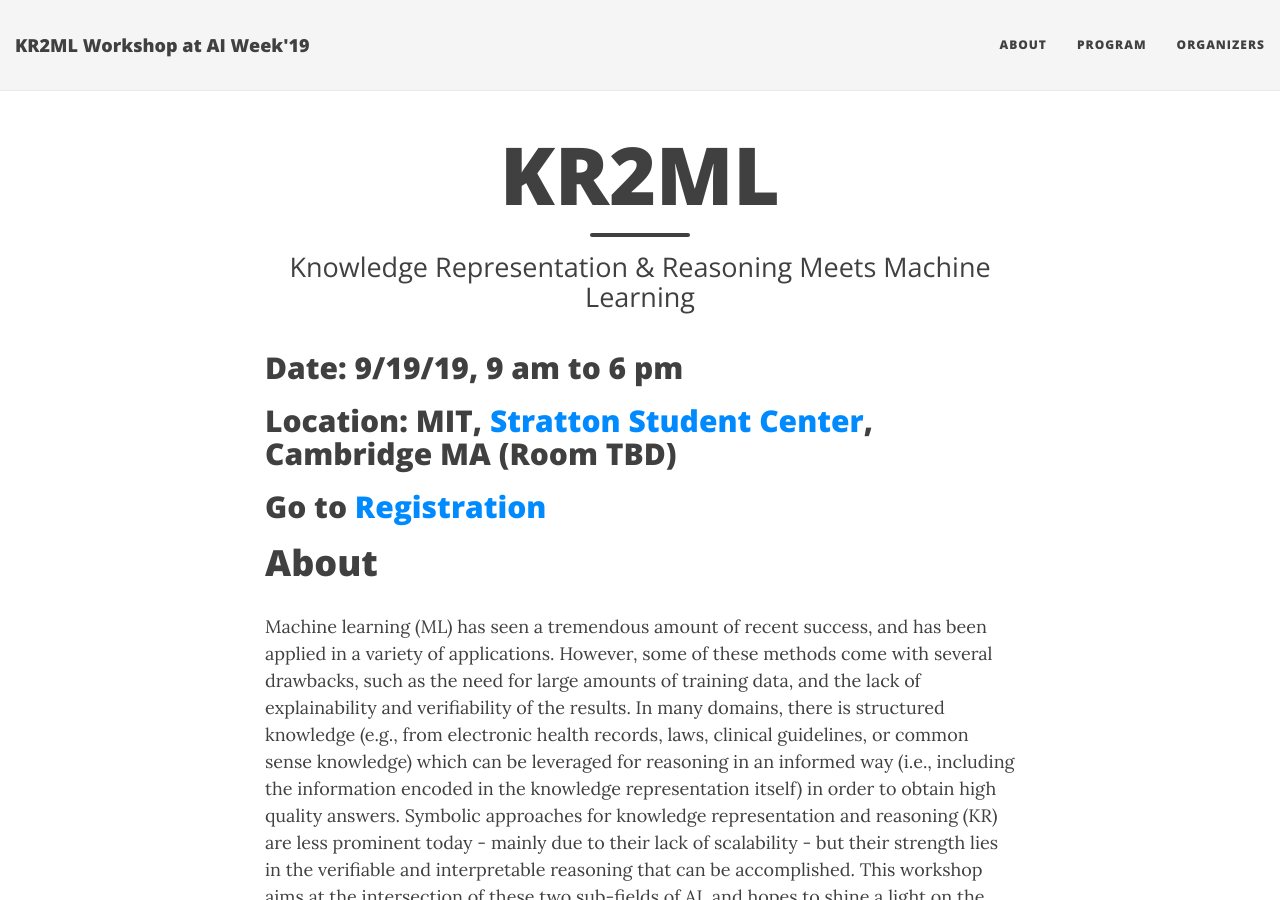
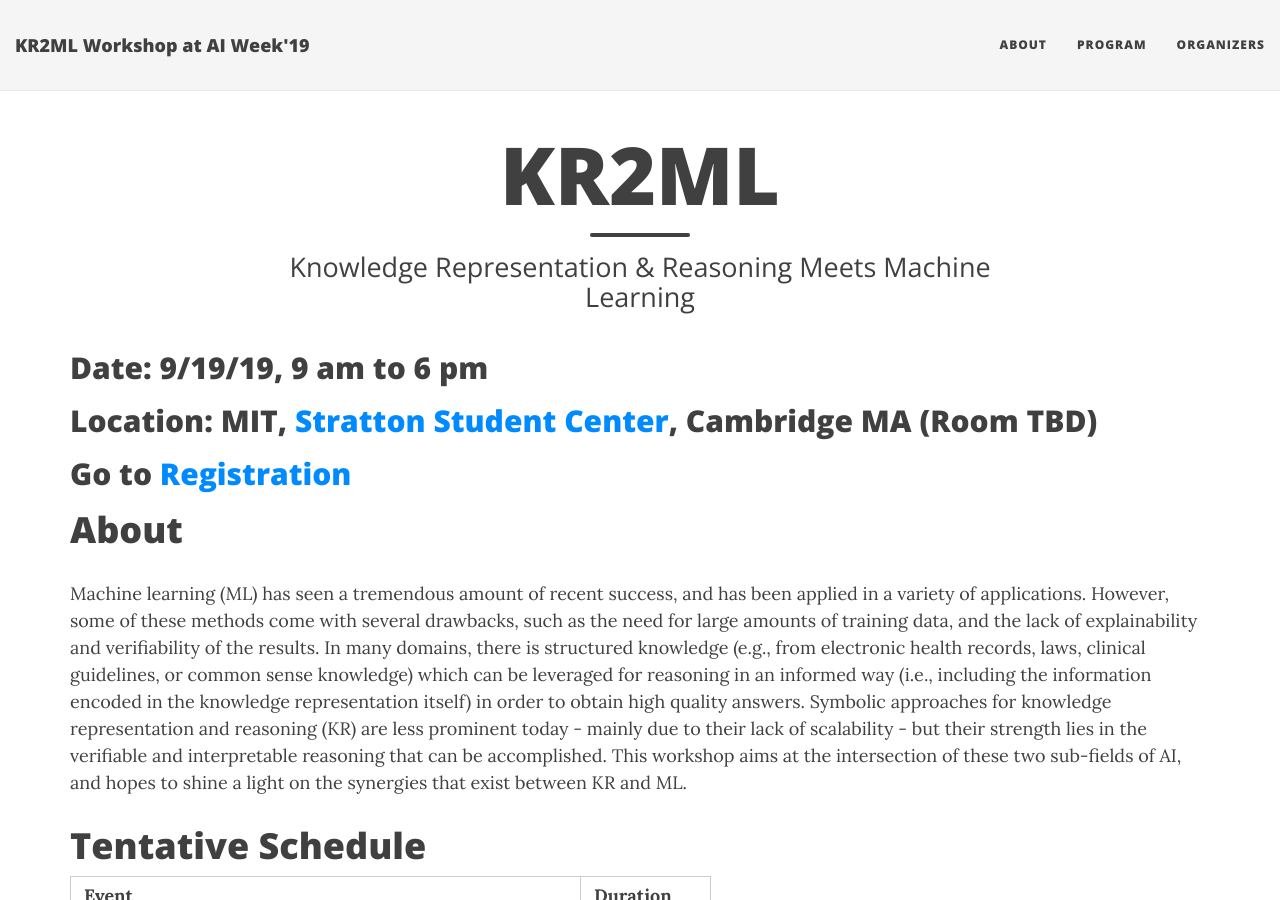
Before and after one commit to kr2ml/ibm-2019, a Jekyll site: the page built from index.md, in a window 1280 px wide and 900 px high. Built offline with Jekyll 4.4.1, drawn with Linux system fonts in a browser that asks for light colours; nearby versions of some CDN libraries.

Commit message:
make page layout wider

```diff
--- a/_layouts/page.html
+++ b/_layouts/page.html
@@ -5,9 +5,9 @@ layout: base
 {% include header.html type="page" %}
 
 <div class="container" role="main">
+	{{ content }}
   <div class="row">
     <div class="col-lg-8 col-lg-offset-2 col-md-10 col-md-offset-1">
-      {{ content }}
 	    {% if page.comments %}
         <div class="disqus-comments">
 	        {% include disqus.html %}
```
